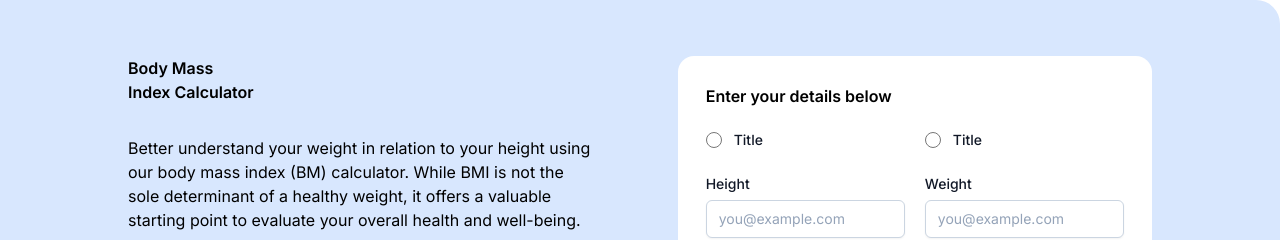
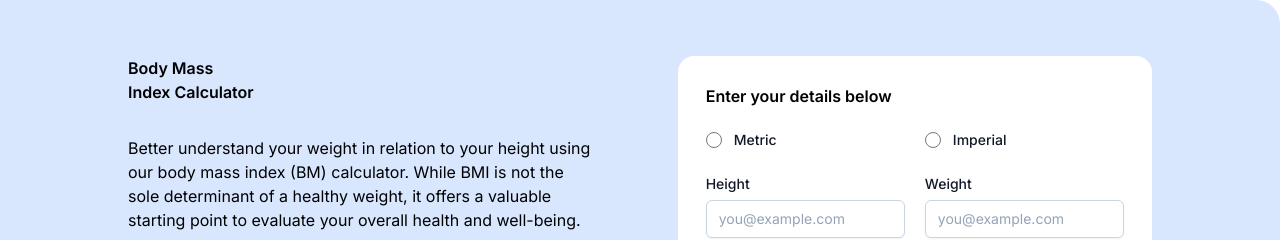
Before and after one commit to chungvuiloong/bmi_calculator, a Next.js app: page / in a window 1280 px wide. Shown: the top 240 px of the page. Built offline with nearby package versions, Linux system fonts and the light colour scheme.

Commit message:
Add text metric and imperial

```diff
--- a/src/components/HeroBanner/index.tsx
+++ b/src/components/HeroBanner/index.tsx
@@ -18,7 +18,7 @@ function Bmi_calculator () {
                             className="h-4 w-4 border-gray-300 text-indigo-600 focus:ring-indigo-600"
                         />
                         <label htmlFor='' className="ml-3 block text-sm font-medium leading-6 text-gray-900">
-                                Title
+                                Metric
                         </label>
                     </div>
                     <div className="basis-1/2 flex items-center">
@@ -29,7 +29,7 @@ function Bmi_calculator () {
                                 className="h-4 w-4 border-gray-300 text-indigo-600 focus:ring-indigo-600"
                             />
                         <label htmlFor='' className="ml-3 block text-sm font-medium leading-6 text-gray-900">
-                                Title
+                                Imperial
                         </label>
                     </div>
                 </div>
```
